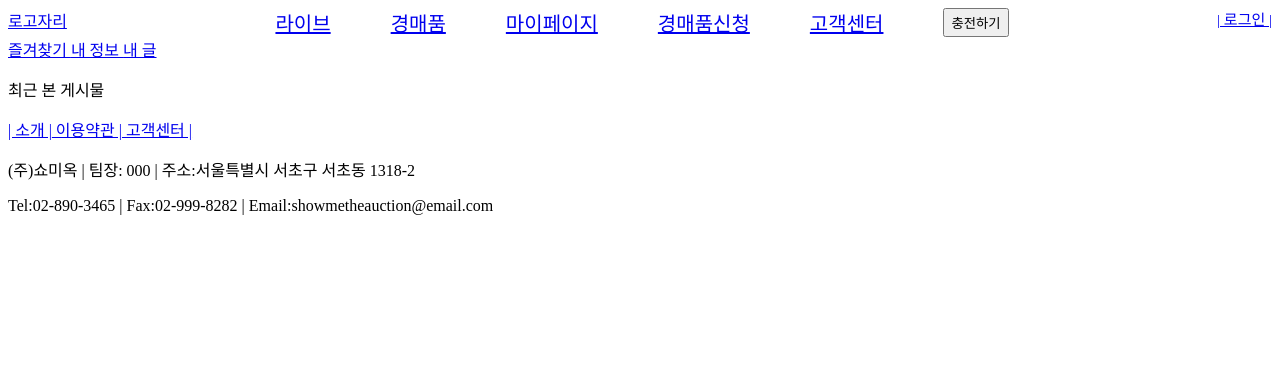
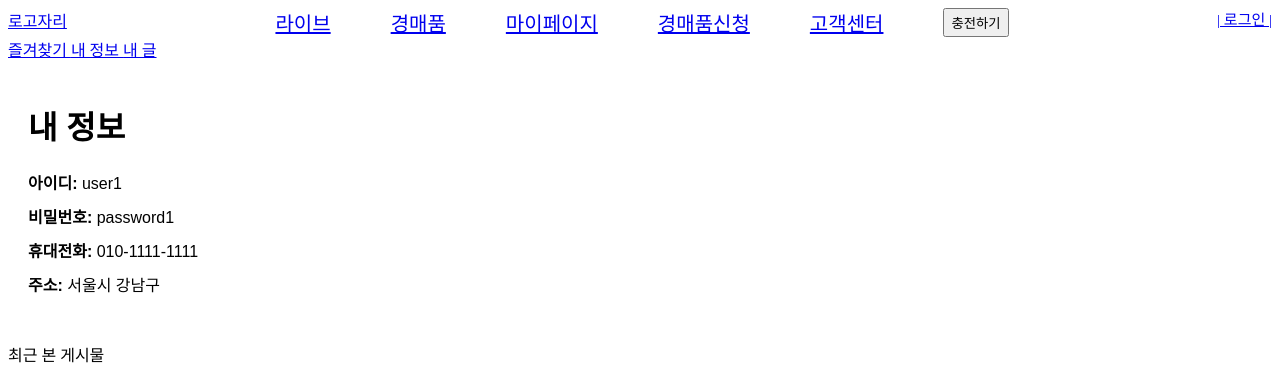
Before and after one commit to won24/BidOn-live-auction, a React (Create React App) app in the folder FrontEnd/auction-front/: page /mypage/myprofile in a window 1280 px wide. Shown: the top 376 px of the page. Built offline with nearby package versions, Linux system fonts and the light colour scheme; no server answers.

Commit message:
MyProfile Update

```diff
--- a/FrontEnd/auction-front/src/pages/mypage/MyProfile.js
+++ b/FrontEnd/auction-front/src/pages/mypage/MyProfile.js
@@ -1,15 +1,71 @@
 // 내 정보 (/mypage/myprofile)
 
 /*
-* MyProfile 컴포넌트는 useState 를 사용하여 로그인한 사용자 정보를 설정하고 이를 렌더링 함
-*
-* 비밀번호는 직접 표시하지 않고 '******' 로 숨겨 보안 처리 함
-*
-* page-container 와 content-container 는 CSS 로 전체 페이지, 내용 중앙 정렬함 -> 우선 CSS 제외
+* <h1> 로 ‘내 정보’ 타이틀 쓰고
+* 로그인 한 회원이 내 정보 페이지에 들어가면 해당 회원의 아이디, 비밀번호,
+* 휴대전화, 주소, 보유 캐시가 바로 보이게 구현
+* (보유 캐시 보이기 (구현 예정)
+
+* 비밀번호 변경 기능 (할지 안 할지 모름)
 * */
 
+import { useEffect, useState } from "react";
 
 const MyProfile = () => {
-}
+
+    // userInfo 는 로그인된 사용자의 정보를 담는 객체 (초기값은 빈 값으로 설정)
+    const [userInfo, setUserInfo] = useState({  // userInfo 는 로그인 된 사용자의 정보를 담는 객체
+        id: "user1",
+        password: "password1",
+        phone: "010-1111-1111",
+        address: '서울시 강남구',
+        // 사용자의 아이디,비번,폰,주소를 임시로 설정
+    });
+
+    useEffect(() => {
+        const fetchUserInfo = async () => {
+            // 서버에서 사용자 정보를 불러오는 함수 정의
+            try {
+                const response = await fetch("http://localhost:8080/mypage/myprofile",{
+                    // 서버로 GET 요청 보내가
+                    method: "GET",  // 서버에서 데이터를 가져오기 위한 HTTP 멧돼지 메소드
+                });
+                const data = await response.json();
+                // 서버로부터 받은 응답 데이터를 JSON 형식으로 변환
+
+                if (response.ok) {
+                    // 응답이 정상적으로 처리되었으면(userInfo 업데이트)
+                    setUserInfo(data);  // 서버에서 받은 데이터를 userInfo 에 저장
+                } else {
+                    console.error("사용자 정보를 가져오지 못했습니다.", data);
+                    // 응답이 실패했을 경우 에러 메시지 출력
+                }
+            } catch (error) {
+                console.error("사용자 정보 가져오기 오류", error);
+                // 요청 중 네트워크 문제 등 오류 발생 시 출력되는 에러 메시지
+            }
+        };
+        fetchUserInfo();
+        // 위에서 정의한 함수를 호출해서 사용자 정보를 가져옴
+    }, []);  // 코드가 처음 로드할 때 한 번만 실행되게 함
+
+    return (
+        <div style={{padding: "20px", fontFamily: "Arial, sans-serif"}}>
+            <h1>내 정보</h1>
+            <div style={{marginBottom: "10px"}}>
+                <strong>아이디:</strong> {userInfo.id}
+            </div>
+            <div style={{marginBottom: "10px"}}>
+                <strong>비밀번호:</strong> {userInfo.password}
+            </div>
+            <div style={{marginBottom: "10px"}}>
+                <strong>휴대전화:</strong> {userInfo.phone}
+            </div>
+            <div style={{marginBottom: "10px"}}>
+                <strong>주소:</strong> {userInfo.address}
+            </div>
+        </div>
+    );
+};
 
 export default MyProfile;
```
